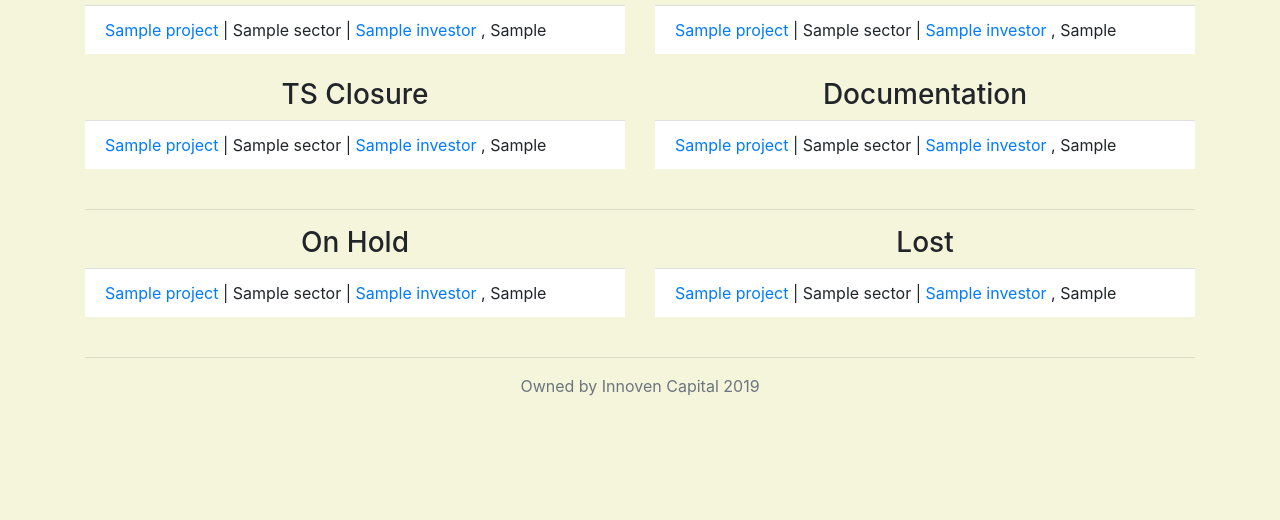
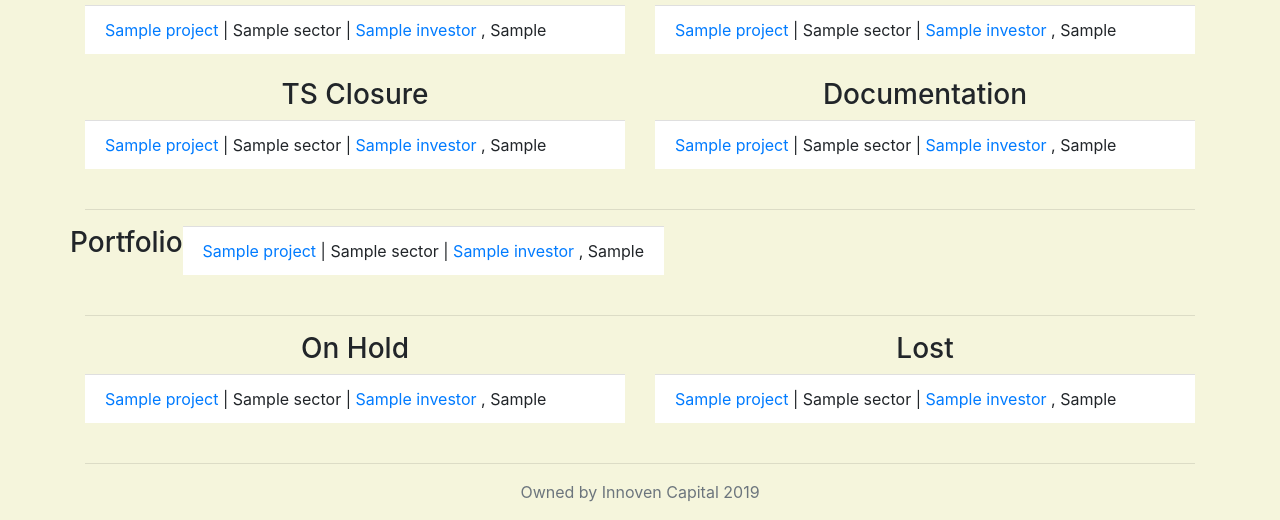
Before and after one commit to namanguptaiitkgp/innoven, a Django app: template projects/templates/projects/my_projects.html in a window 1280 px wide. Shown: the part 514-1034 px from the top of the page. Before the commit the page ends 910 px from the top, so only its background shows below. Run offline with Django 3.2, Linux system fonts and the light colour scheme; the template is opened without the code that fills it: values that come from a table or form of the project are taken from there, others are empty; a user stored in the database is signed in; tables that the repository leaves empty hold one stand-in row (values such as "Sample post"); some libraries are stand-ins or nearby versions.

Commit message:
Update my_projects.html

```diff
--- a/projects/templates/projects/my_projects.html
+++ b/projects/templates/projects/my_projects.html
@@ -216,6 +216,34 @@
 <br><hr>
 <div class="row">
 
+
+         <h3 align="center">Portfolio</h3>
+
+ {% if ds51 %}
+         <ul class="list-group list-group-flush">
+          {% for project in ds51 %}
+{% for member in project.member.all %}
+{% if  request.user.first_name  in member.name or request.user.first_name in project.director.name %}
+          <li class="list-group-item">
+           <a href="{{ project.get_absolute_url }}">{{ project.name }}</a> | {% for sector in project.sector.all %} {{ sector }}{% if not forloop.last %}, {% endif %}{% endfor %} | {% for investor in project.investor.all %}<a href="{% url 'investor-detail' investor.pk %}" > {{ investor }}</a>{% if not forloop.last %}, {% endif %}{% endfor %}
+      {% if project.if_other_investor %}
+    , {{ project.if_other_investor }}
+{% else %} {% endif %}
+          </li>
+     {% endif %}
+ {% endfor %}
+        {% endfor %}
+        </ul>
+
+      {% else %}
+
+      {% endif %}
+
+</div>
+<br><hr>
+
+<div class="row">
+
      <div class="col-sm-6">
 
          <h3 align="center">On Hold</h3>
```
